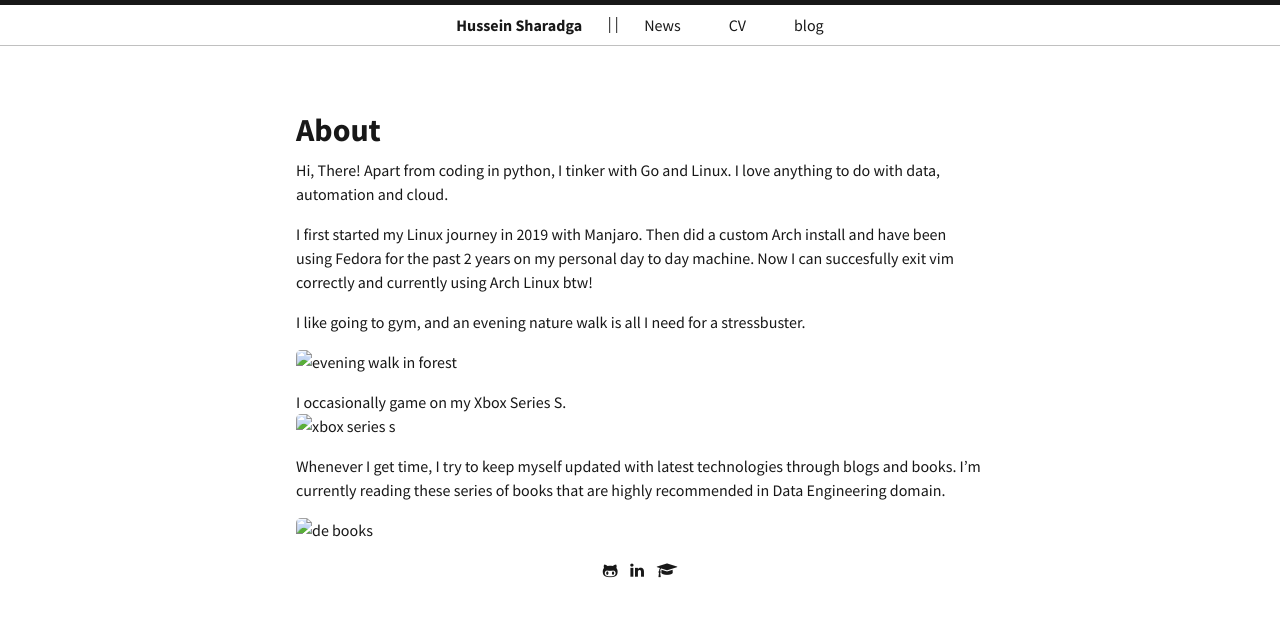
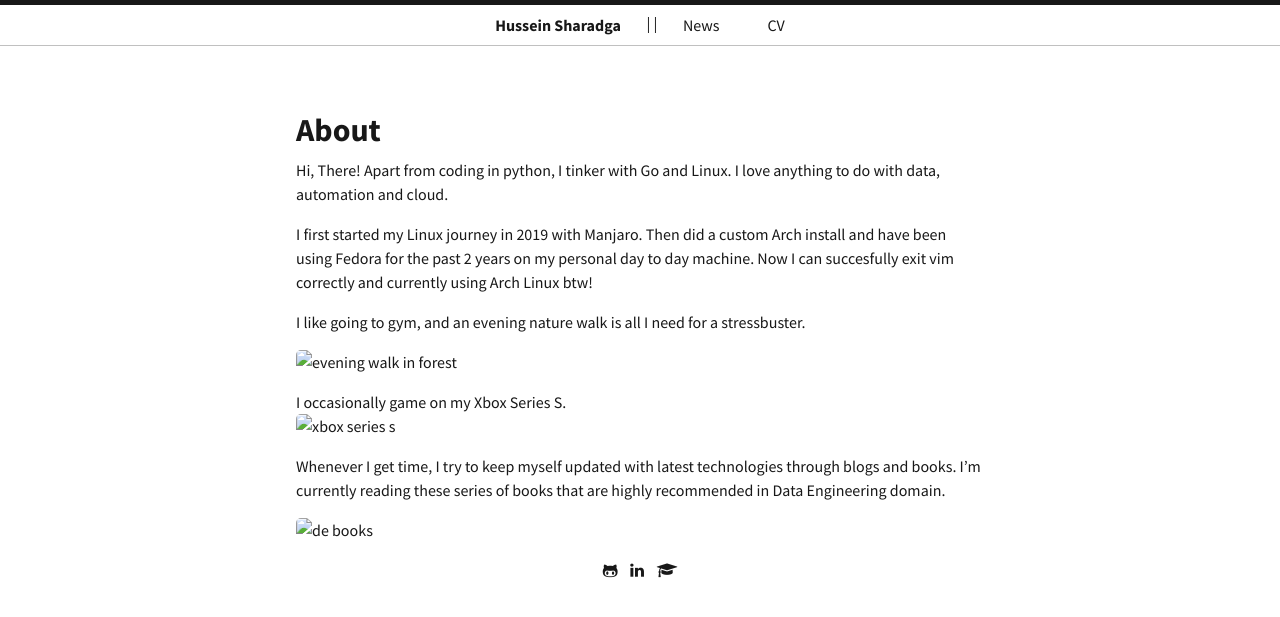
Before and after one commit to hssharadga/hssharadga.github.io, a Jekyll site: the page built from about.md, in a window 1280 px wide. Shown: the top 617 px of the page. Built offline with Jekyll 4.4.1, drawn with Linux system fonts in a browser that asks for light colours.

Commit message:
Update default.html

```diff
--- a/_layouts/default.html
+++ b/_layouts/default.html
@@ -14,8 +14,8 @@
 
         <li class="hvr-underline-reveal"><a href="{{ site.baseurl }}/assets/files/HSharadga_CV.pdf" target="_blank">CV</a></li>
 
-        <li class="hvr-underline-reveal"><a href="{{ site.baseurl }}/blog/">blog</a></li>
-      </ul>
+<!--         <li class="hvr-underline-reveal"><a href="{{ site.baseurl }}/blog/">blog</a></li>
+      </ul> -->
     </nav>
 
     <div class="container content">
```
